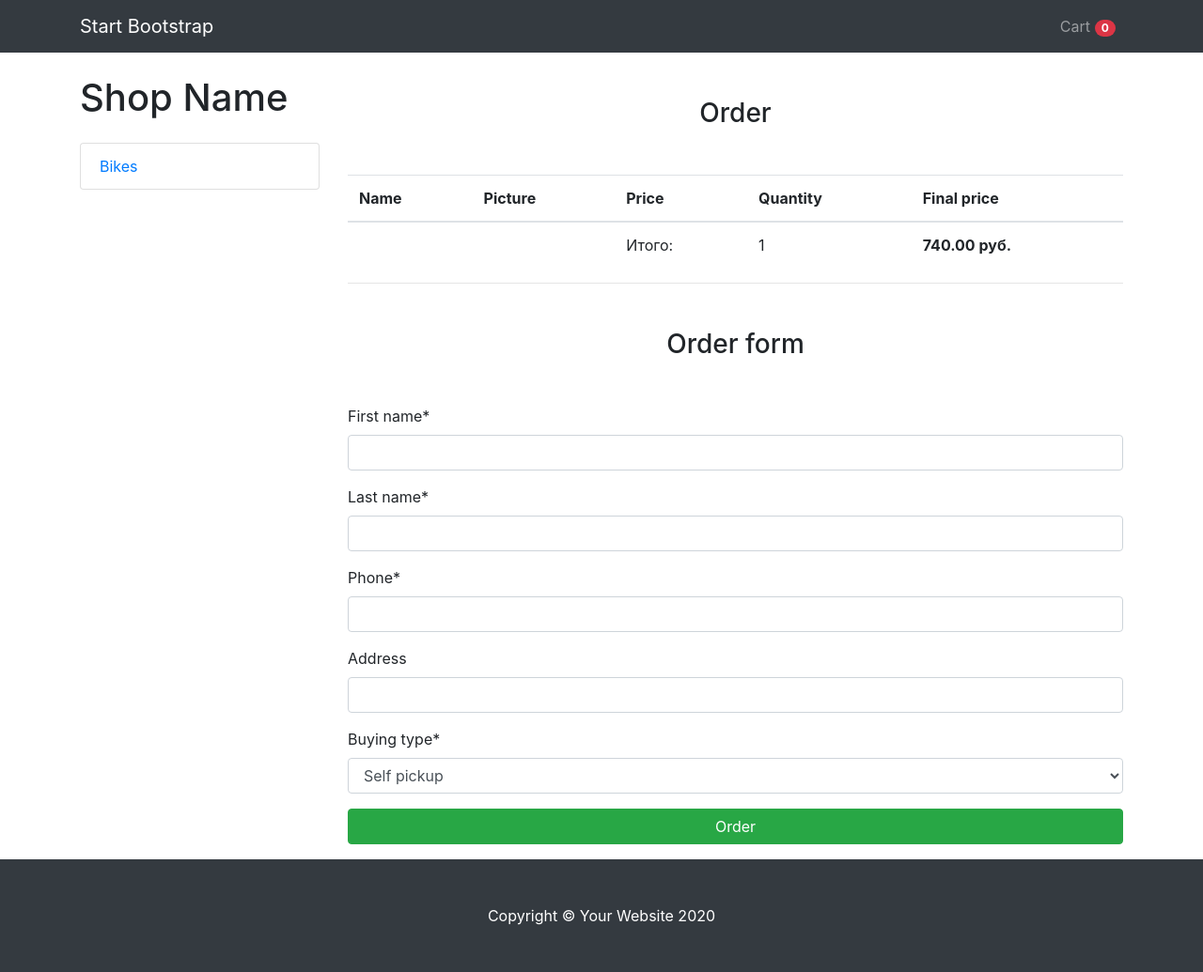
After one commit to Zubryk/django_bike_shop, a Django app: template mainapp/templates/checkout.html in a window 1280 px wide. The commit adds this page. Shown: the whole page at 94% size. Run offline with Django 3.2, Linux system fonts and the light colour scheme; the template is opened without the code that fills it: values that come from a table or form of the project are taken from there, others are empty; data comes from the database, SQL or seed files in the repository; both versions use the stored data as it was after the commit; some libraries are stand-ins or nearby versions.

Commit message:
Order form created

```diff
--- a/bike_shop/settings.py
+++ b/bike_shop/settings.py
@@ -39,6 +39,7 @@ INSTALLED_APPS = [
     'django.contrib.messages',
     'django.contrib.staticfiles',
     'mainapp',
+    'crispy_forms',
 ]
 
 MIDDLEWARE = [
@@ -129,6 +130,8 @@ STATICFILES_DIRS = (
     os.path.join(BASE_DIR, 'static_dev'),
 )
 
+CRISPY_TEMPLATE_PACK = 'bootstrap4'
+
 # Default primary key field type
 # https://docs.djangoproject.com/en/3.2/ref/settings/#default-auto-field
 
--- a/mainapp/admin.py
+++ b/mainapp/admin.py
@@ -26,3 +26,4 @@ admin.site.register(Accessory, AccessoryAdmin)
 admin.site.register(CartProduct)
 admin.site.register(Cart)
 admin.site.register(Customer)
+admin.site.register(Order)
--- /dev/null
+++ b/mainapp/forms.py
@@ -0,0 +1,14 @@
+from django import forms
+from django.contrib.contenttypes import fields
+from django.db import models
+
+from .models import Order
+
+
+class OrderForm(forms.ModelForm):
+
+    class Meta:
+        model = Order
+        fields = (
+            'first_name', 'last_name', 'phone', 'address', 'buying_type'
+        )
--- a/mainapp/models.py
+++ b/mainapp/models.py
@@ -2,6 +2,8 @@ from django.db import models
 from django.contrib.auth import get_user_model
 from django.contrib.contenttypes.models import ContentType
 from django.contrib.contenttypes.fields import GenericForeignKey
+from django.db.models.aggregates import Sum
+from django.db.models.fields import CharField
 from django.urls import reverse
 
 
@@ -104,7 +106,7 @@ class CartProduct(models.Model):
     object_id = models.PositiveIntegerField()
     content_object = GenericForeignKey('content_type', 'object_id')
     qty = models.PositiveIntegerField(default=1)
-    final_price = models.DecimalField(max_digits=9, decimal_places=2)
+    final_price = models.DecimalField(max_digits=9, decimal_places=2, default=0)
 
     def __str__(self):
         return self.content_object.title
@@ -126,20 +128,49 @@ class Cart(models.Model):
     def __str__(self):
         return str(self.id)
 
-    def save(self, *args, **kwargs):
-        cart_data = self.products.aggregate(models.Sum('final_price'), models.Count('id'))
-        if cart_data.get('final_price__sum'):
-            self.final_price = round(cart_data['final_price__sum'], 2)
-        else:
-            self.final_price = 0
-        self.total_products = cart_data['id__count']
-        super().save(*args, **kwargs)
 
 class Customer(models.Model):
 
     user = models.ForeignKey(User, on_delete=models.CASCADE)
     phone = models.CharField(max_length=15)
     address = models.CharField(max_length=250)
+    orders = models.ManyToManyField('Order', related_name='related_customer')
 
     def __str__(self):
         return self.user.first_name + " " + self.user.last_name
+
+
+class Order(models.Model):
+
+    STATUS_NEW = 'new'
+    STATUS_IN_PROGRESS = 'in_progress'
+    STATUS_READY = 'is_ready'
+    STATUS_COMPLETE = 'completed'
+
+    BUYING_TYPE_SELF = 'self'
+    BUYING_TYPE_DELIVERY = 'delivery'
+
+    STATUS_CHOICES = (
+        (STATUS_NEW, 'New order'),
+        (STATUS_IN_PROGRESS, 'Order is processing'),
+        (STATUS_READY, 'Osrder is ready'),
+        (STATUS_COMPLETE, 'Order completed')
+    )
+
+    BUYING_TYPE_CHOICES = (
+        (BUYING_TYPE_SELF, 'Self pickup'),
+        (BUYING_TYPE_DELIVERY, 'Delivery')
+    )
+
+    customer = models.ForeignKey(Customer, related_name='related_orders', on_delete=models.CASCADE)
+    cart = models.ForeignKey(Cart, on_delete=models.CASCADE, null=True, blank=True)
+    first_name = models.CharField(max_length=255)
+    last_name = models.CharField(max_length=255)
+    phone = models.CharField(max_length=20)
+    address = models.CharField(max_length=1024, null=True, blank=True)
+    status = models.CharField(max_length=100, choices=STATUS_CHOICES, default=STATUS_NEW)
+    buying_type = models.CharField(max_length=100, choices=BUYING_TYPE_CHOICES, default=BUYING_TYPE_SELF)
+    created_at = models.DateTimeField(auto_now=True)
+
+    def __str__(self):
+        return str(self.id)
--- a/mainapp/templates/cart.html
+++ b/mainapp/templates/cart.html
@@ -36,6 +36,7 @@
             <td>Total</td>
             <td>{{ cart.total_products }}</td>
             <td><strong>{{ cart.final_price }} $</strong></td>
+            <td><a href="{% url 'checkout' %}"><button class="btn btn-primary">Order</button></a></td>
         </tr>
     </tbody>
 </table>
--- /dev/null
+++ b/mainapp/templates/checkout.html
@@ -0,0 +1,42 @@
+{% extends 'base.html' %}
+{% load crispy_forms_tags %}
+
+{% block content %}
+
+<h3 class="text-center mt-5 mb-5">Order</h3>
+<table class="table">
+    <thead>
+        <tr>
+            <th scope="col">Name</th>
+            <th scope="col">Picture</th>
+            <th scope="col">Price</th>
+            <th scope="col">Quantity</th>
+            <th scope="col">Final price</th>
+        </tr>
+    </thead>
+    <tbody>
+        {% for item in cart.products.all %}
+        <tr>
+            <th scope="row">{{ item.content_object.title }}</th>
+            <td class="w-25"><img src="{{ item.content_object.image.url }}" class="img-fluid"></td>
+            <td>{{ item.content_object.price }} руб.</td>
+            <td>{{ item.qty }}</td>
+            <td>{{ item.final_price }} руб.</td>
+        </tr>
+        {% endfor %}
+        <tr>
+            <td colspan="2"></td>
+            <td>Итого:</td>
+            <td>{{ cart.total_products }}</td>
+            <td><strong>{{ cart.final_price }} руб.</strong></td>
+        </tr>
+    </tbody>
+</table>
+<hr>
+<h3 class="text-center mt-5 mb-5">Order form</h3>
+<form action="{% url 'make_order' %}" method="POST">
+    {% csrf_token %}
+    {{ form|crispy }}
+    <input type="submit" class="btn btn-success btn-block mb-3" value="Order">
+</form>
+{% endblock content %}
--- a/mainapp/urls.py
+++ b/mainapp/urls.py
@@ -1,13 +1,25 @@
 from django.urls import path
-from .views import base_view, ProductDetailView, CategoryDetailView, CartView, AddToCartView, DeleteFromView, ChangeQTYView
+from .views import (
+    BaseView,
+    ProductDetailView,
+    CategoryDetailView,
+    CartView,
+    AddToCartView,
+    DeleteFromView,
+    ChangeQTYView,
+    CheckoutView,
+    MakeOrderView
+)
 
 
 urlpatterns = [
-    path('', base_view, name = 'base'),
+    path('', BaseView.as_view(), name = 'base'),
     path('products/<str:ct_model>/<str:slug>', ProductDetailView.as_view(), name = 'product'),
     path('category/<str:slug>', CategoryDetailView.as_view(), name = 'category_detail'),
     path('cart/', CartView.as_view(), name = 'cart'),
     path('add-to-cart/<str:ct_model>/<str:slug>', AddToCartView.as_view(), name = 'add_to_cart'),
     path('remove-from-cart/<str:ct_model>/<str:slug>', DeleteFromView.as_view(), name = 'delete_from_cart'),
     path('change_qty/<str:ct_model>/<str:slug>', ChangeQTYView.as_view(), name = 'change_qty'),
+    path('checkout', CheckoutView.as_view(), name='checkout'),
+    path('make-order/', MakeOrderView.as_view(), name='make_order')
 ]
```
Also changed, not shown: mainapp/utils.py (added, +10 -0 lines), mainapp/views.py (+64 -32 lines), db.sqlite3, mainapp/migrations/0008_auto_20210523_0916.py (added), mainapp/migrations/0009_order_cart.py (added), mainapp/migrations/0010_alter_customer_orders.py (added), mainapp/migrations/0011_alter_customer_orders.py (added), mainapp/migrations/0012_remove_cartproduct_final_price.py (added), mainapp/migrations/0013_auto_20210523_1143.py (added), mainapp/migrations/0014_cartproduct_final_price.py (added), mainapp/migrations/0015_auto_20210523_1229.py (added), media/ed56209e-b5fe-11ea-bf3a-c418c01191cd_9e27fabb-9158-11eb-981b-909c4f36594b.webp (added).
